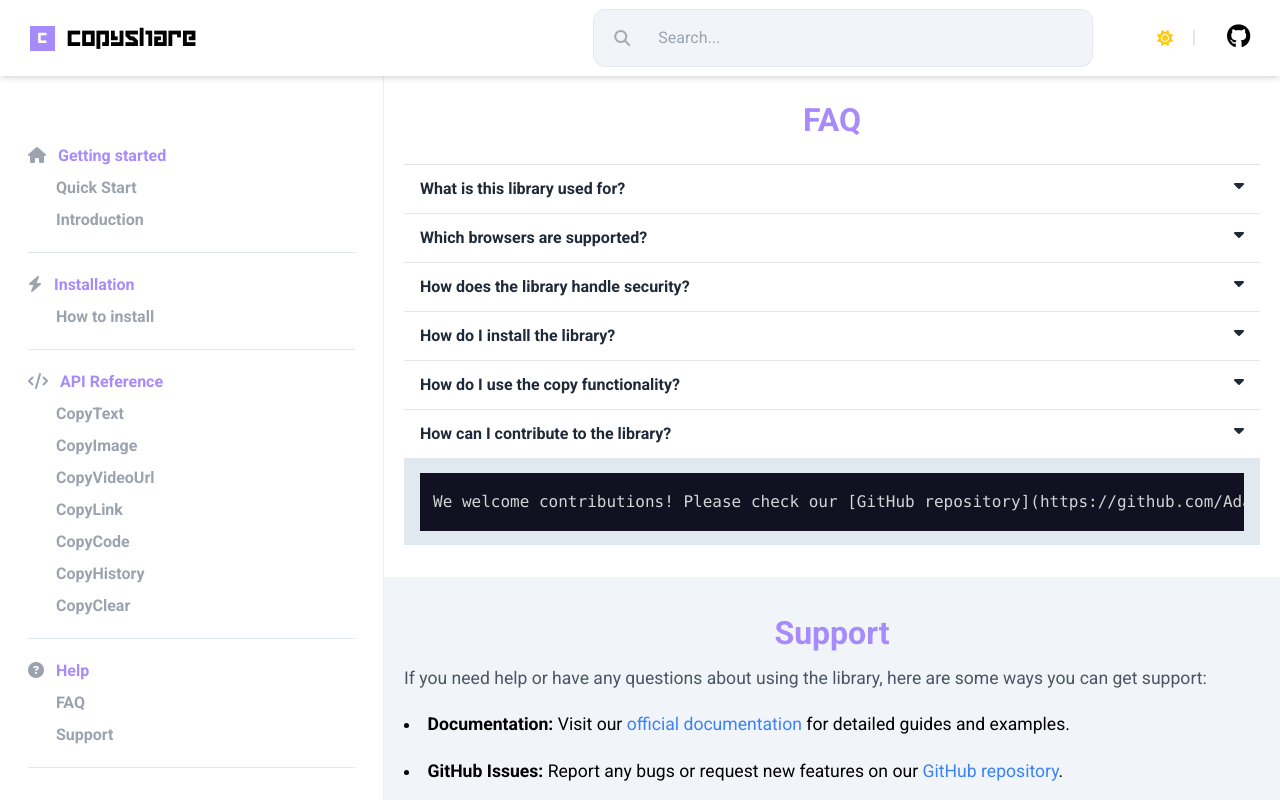
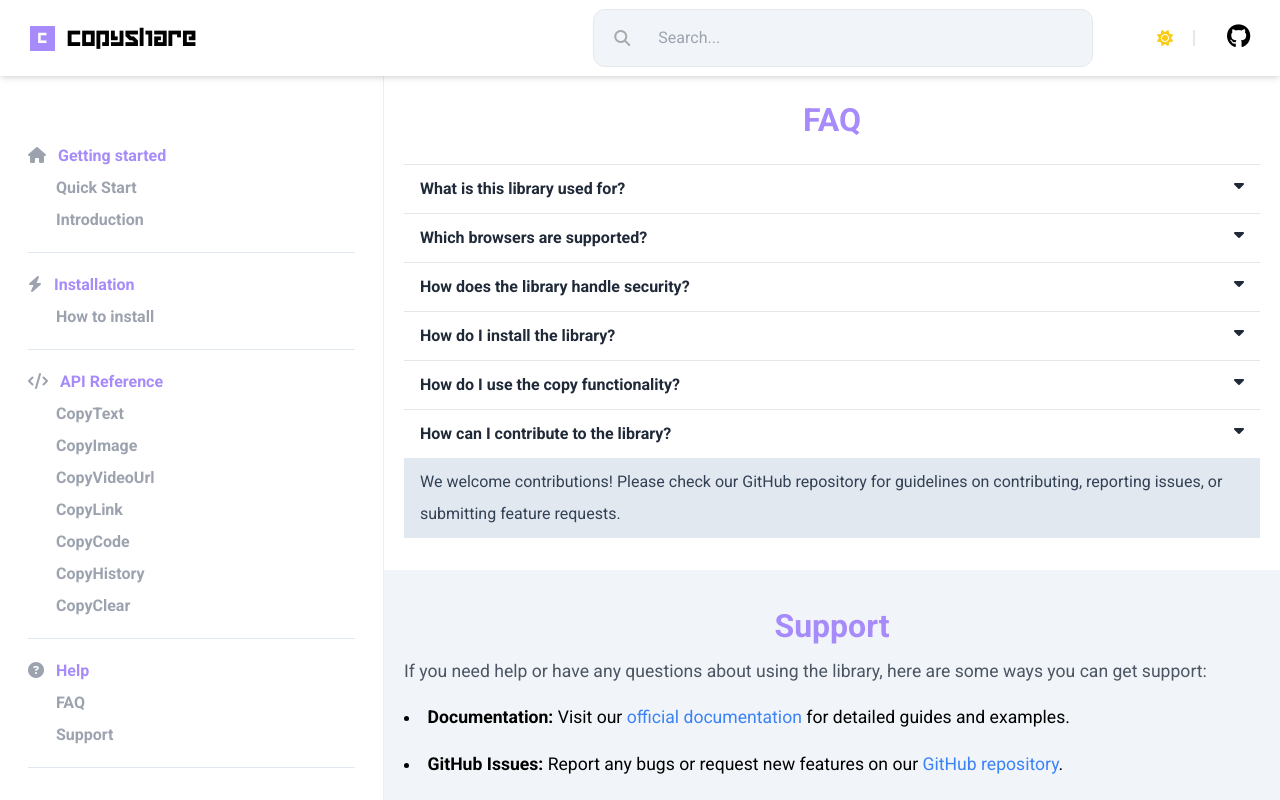
Before and after one commit to Adam-Elmi/CopyShare.docs, a React (Vite) app: page /help in a window 1280 px wide. Both pictures are taken after a click on the button "How can I contribute to the library?". Shown: the top 800 px of the page. Built offline with nearby package versions, Linux system fonts and the light colour scheme; a web font is replaced by a local one.

Commit message:
Update Faq.jsx

```diff
--- a/src/components/Faq.jsx
+++ b/src/components/Faq.jsx
@@ -54,7 +54,7 @@ export function FAQ() {
         },
         {
             question: "How can I contribute to the library?",
-            answer: <CodeSnippet language={'markdown'} codeString={`We welcome contributions! Please check our [GitHub repository](https://github.com/Adam-Elmi/CopyShare.docs.git) for guidelines on contributing, reporting issues, or submitting feature requests`}/>
+            answer: <p>We welcome contributions! Please check our <a href="https://github.com/Adam-Elmi/CopyShare.docs.git">GitHub repository</a> for guidelines on contributing, reporting issues, or submitting feature requests.</p>
         },
     ];
 
```
